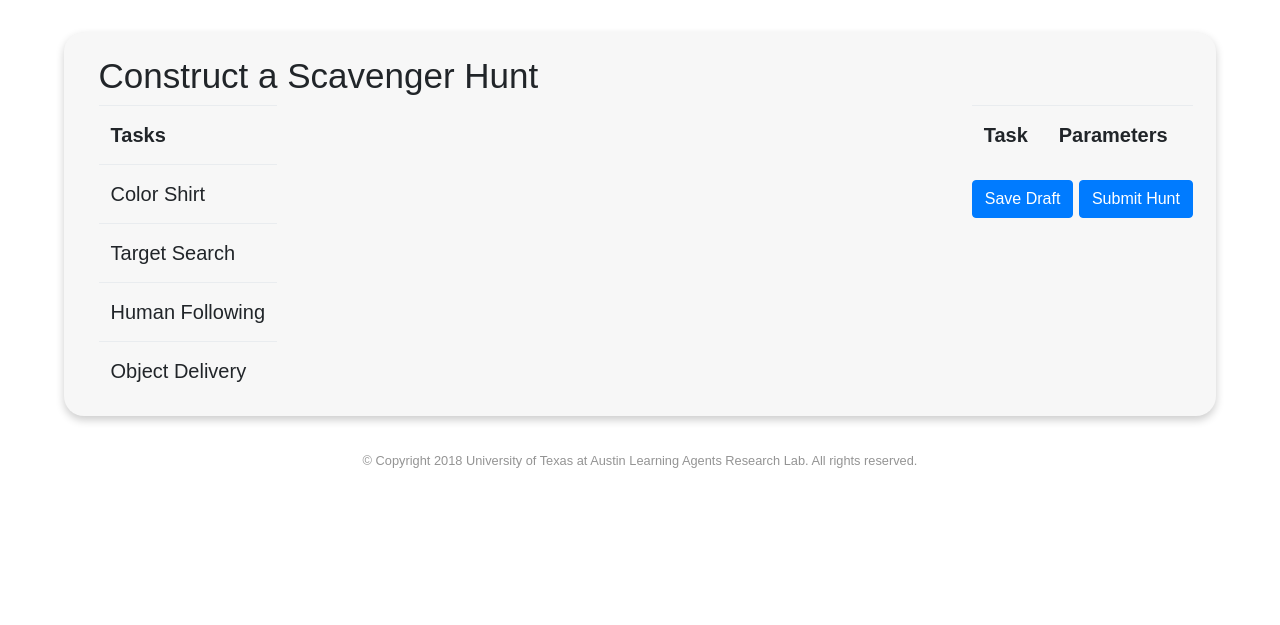
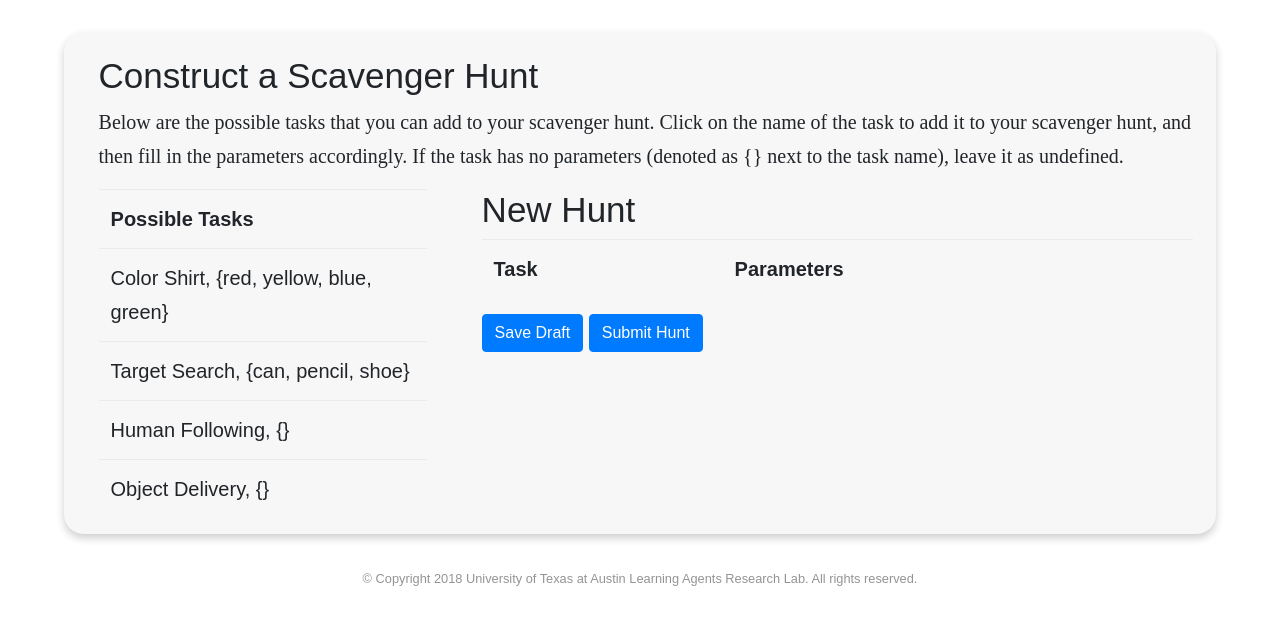
Before and after one commit to utexas-bwi/scavenger_hunt, a PHP site: page /public_html/hunt.html in a window 1280 px wide. Shown: the top 625 px of the page. Run offline with PHP 8.4, Linux system fonts and the light colour scheme; some libraries are stand-ins or nearby versions.

Commit message:
reformatted hunt construction table and added user instructions

```diff
--- a/public_html/css/style.css
+++ b/public_html/css/style.css
@@ -709,9 +709,11 @@ h2.title {
     width: 80%;
     text-align: center;
 }
+
 #task_form_parent.task-form {
     text-align: center;
 }
+
 #more.button {
     -moz-appearance: none;
     -webkit-appearance: none;
@@ -743,30 +745,23 @@ h2.title {
     white-space: nowrap;
 }
 
+/*==================================================================
+[ Task Library Table ]*/
+
+.use-glyphicon {
+    font-size: 20px;
+}
+
 .table-editable {
     position: relative;
     margin: 20px;
-
-    .glyphicon {
-        font-size: 20px;
-    }
-}
-
-#construct-hunt-table {
-  position: relative;
-  float: right;
-  margin: 0px;
-}
-
-#task-list {
-  position: relative;
-  float: left;
 }
 
 .table-remove {
     color: #700;
     cursor: pointer;
 }
+
 .table-remove:hover {
         color: #f00;
 }
@@ -778,6 +773,27 @@ h2.title {
     top: 8px;
     right: 0;
 }
+
 .table-add:hover {
         color: #0b0;
 }
+
+/*==================================================================
+[ Create a Hunt Page ]*/
+
+.clickable {
+    cursor: pointer;
+}
+
+#task-list {
+    position: relative;
+    float: left;
+    width: 30%;
+    margin-right: 2%;
+}
+
+#construct-hunt-table {
+    position: relative;
+    float: right;
+    width: 65%;
+}
--- a/public_html/hunt.html
+++ b/public_html/hunt.html
@@ -20,24 +20,29 @@
 
                 <!-- table for user to construct a hunt from tasks -->
                 <h2>Construct a Scavenger Hunt</h2>
-				<div id="task-list">
+                <div>
+                    <p> Below are the possible tasks that you can add to your scavenger hunt. Click on the name of the task to add it to your scavenger hunt, and then fill in the parameters accordingly. If the task has no parameters (denoted as {} next to the task name), leave it as undefined.</p>
+                    <span id="task-list">
                         <table class="table">
-						<tr><th>Tasks</th><tr>
-						<tr onclick="addTask('Color Shirt')">
-							<td>Color Shirt</td>
+                            <tr><th>Possible Tasks</th><tr>
+                                    <tr class = "clickable" onclick="addTask('Color Shirt')">
+                                        <td>Color Shirt, {red, yellow, blue, green}</td>
                                     </tr>
-						<tr onclick="addTask('Target Search')">
-							<td>Target Search</td>
+                                    <tr class = "clickable" onclick="addTask('Target Search')">
+                                        <td>Target Search, {can, pencil, shoe}</td>
                                     </tr>
-						<tr onclick="addTask('Human Following')">
-							<td>Human Following</td>
+                                    <tr class = "clickable" onclick="addTask('Human Following')">
+                                        <td>Human Following, {}</td>
                                     </tr>
-						<tr onclick="addTask('Object Delivery')">
-							<td>Object Delivery</td>
+                                    <tr class = "clickable" onclick="addTask('Object Delivery')">
+                                        <td>Object Delivery, {}</td>
                                     </tr>
                         </table>
-				</div>
-				<div id="construct-hunt-table" class="table-editable">
+                    </span>
+                    <span id="construct-hunt-table" class="use-glyphicon">
+                        <h2>New Hunt
+                        <span class="use-glyphicon glyphicon glyphicon-pencil"/>
+                        </h2>
                             <table class="table" id="hunt-table">
                             <tr>
                                 <th>Task</th>
@@ -55,6 +60,7 @@
                         </table>
                         <button id="export-btn" class="btn btn-primary">Save Draft</button>
                         <button id="export-btn" class="btn btn-primary">Submit Hunt</button>
+                    </span>
                 </div>
             </section>
         </section>
--- a/public_html/task.html
+++ b/public_html/task.html
@@ -19,7 +19,7 @@
 			<section id="content">
 				<h2>Current Tasks</h2>
 				<!-- table for storing all possible tasks -->
-				<div id="table" class="table-editable">
+				<div id="table" class="table-editable use-glyphicon">
 					<table class="table" id="task-table">
 						<tr>
 							<th>Task</th>
```
Lines whose indentation alone changed are shown as unchanged.
